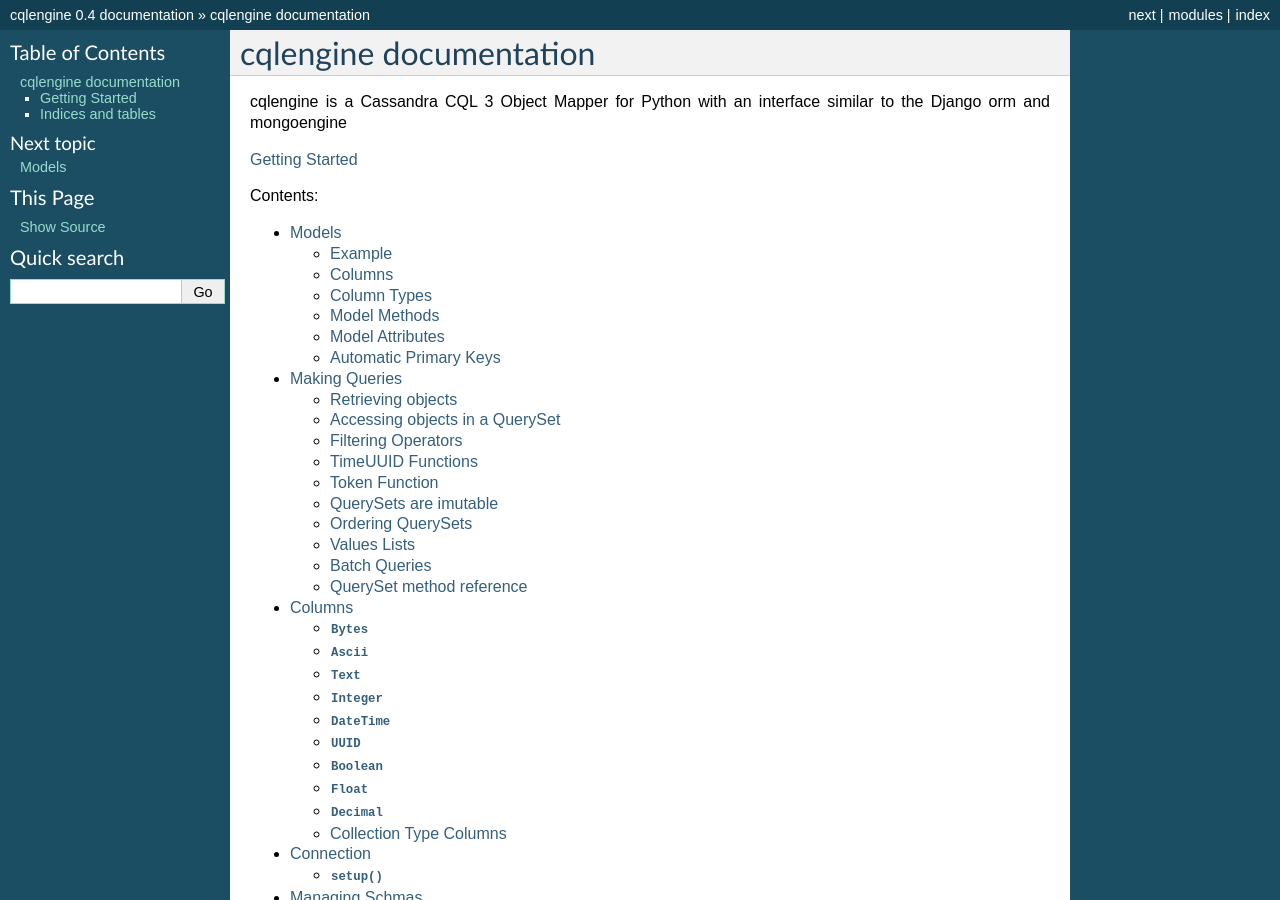
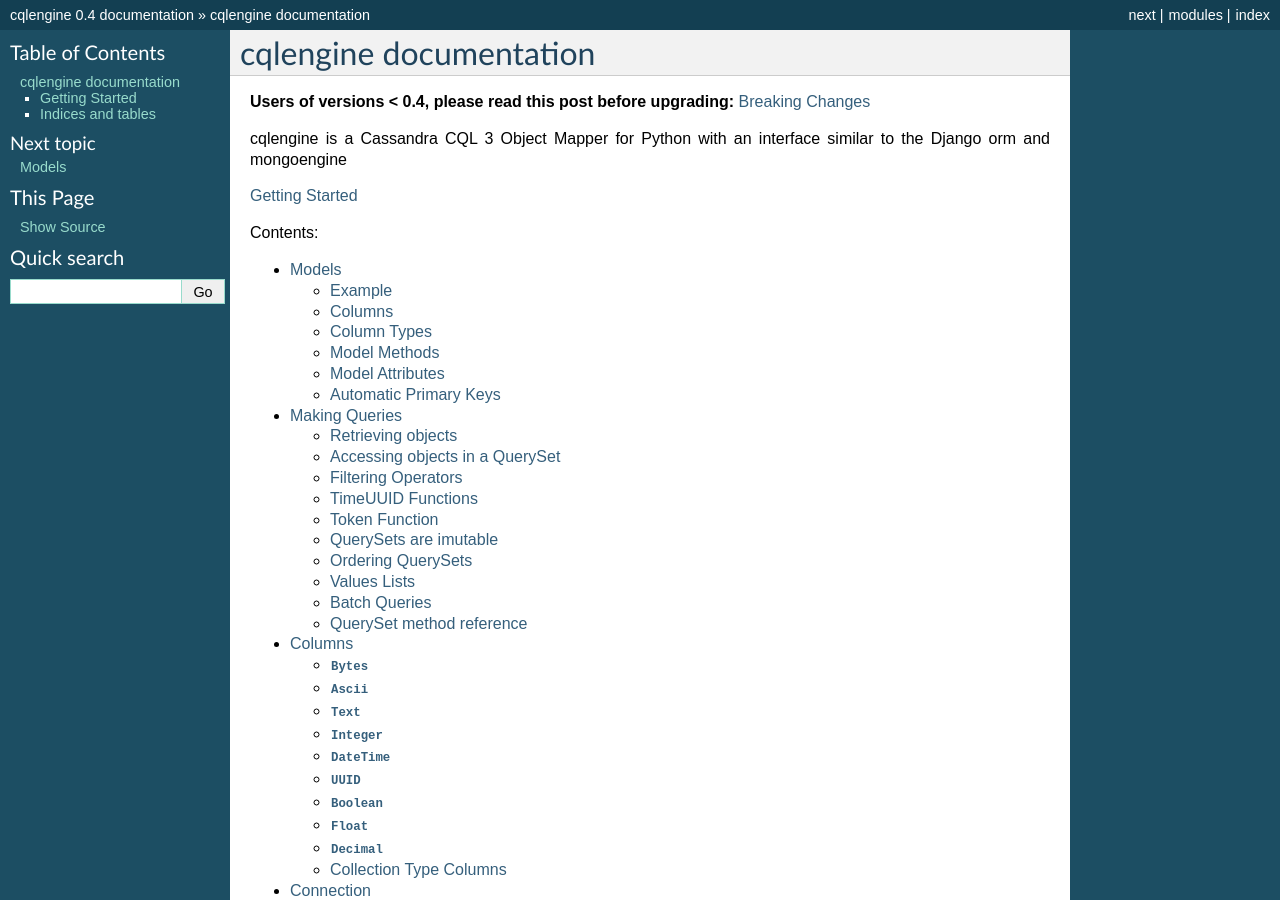
Before and after one commit to datastax/python-driver, a Sphinx documentation site: the page built from docs/index.rst, in a window 1280 px wide and 900 px high. Built offline with Sphinx 7.4.7, drawn with Linux system fonts in a browser that asks for light colours; formulas are drawn with MathJax 3.

Commit message:
adding change warning to all doc pages

```diff
--- a/docs/index.rst
+++ b/docs/index.rst
@@ -4,6 +4,10 @@
 =======================
 cqlengine documentation
 =======================
+
+**Users of versions < 0.4, please read this post before upgrading:** `Breaking Changes`_
+
+.. _Breaking Changes: https://groups.google.com/forum/?fromgroups#!topic/cqlengine-users/erkSNe1JwuU
 
 cqlengine is a Cassandra CQL 3 Object Mapper for Python with an interface similar to the Django orm and mongoengine
 
--- a/docs/topics/columns.rst
+++ b/docs/topics/columns.rst
@@ -1,6 +1,10 @@
 =======
 Columns
 =======
+
+**Users of versions < 0.4, please read this post before upgrading:** `Breaking Changes`_
+
+.. _Breaking Changes: https://groups.google.com/forum/?fromgroups#!topic/cqlengine-users/erkSNe1JwuU
 
 .. module:: cqlengine.columns
 
--- a/docs/topics/connection.rst
+++ b/docs/topics/connection.rst
@@ -1,6 +1,10 @@
 ==============
 Connection
 ==============
+
+**Users of versions < 0.4, please read this post before upgrading:** `Breaking Changes`_
+
+.. _Breaking Changes: https://groups.google.com/forum/?fromgroups#!topic/cqlengine-users/erkSNe1JwuU
 
 .. module:: cqlengine.connection
 
--- a/docs/topics/manage_schemas.rst
+++ b/docs/topics/manage_schemas.rst
@@ -1,6 +1,12 @@
 ===============
 Managing Schmas
 ===============
+
+**Users of versions < 0.4, please read this post before upgrading:** `Breaking Changes`_
+
+.. _Breaking Changes: https://groups.google.com/forum/?fromgroups#!topic/cqlengine-users/erkSNe1JwuU
+
+.. module:: cqlengine.connection
 
 .. module:: cqlengine.management
 
--- a/docs/topics/models.rst
+++ b/docs/topics/models.rst
@@ -1,6 +1,12 @@
 ======
 Models
 ======
+
+**Users of versions < 0.4, please read this post before upgrading:** `Breaking Changes`_
+
+.. _Breaking Changes: https://groups.google.com/forum/?fromgroups#!topic/cqlengine-users/erkSNe1JwuU
+
+.. module:: cqlengine.connection
 
 .. module:: cqlengine.models
 
--- a/docs/topics/queryset.rst
+++ b/docs/topics/queryset.rst
@@ -1,6 +1,12 @@
 ==============
 Making Queries
 ==============
+
+**Users of versions < 0.4, please read this post before upgrading:** `Breaking Changes`_
+
+.. _Breaking Changes: https://groups.google.com/forum/?fromgroups#!topic/cqlengine-users/erkSNe1JwuU
+
+.. module:: cqlengine.connection
 
 .. module:: cqlengine.query
 
```
